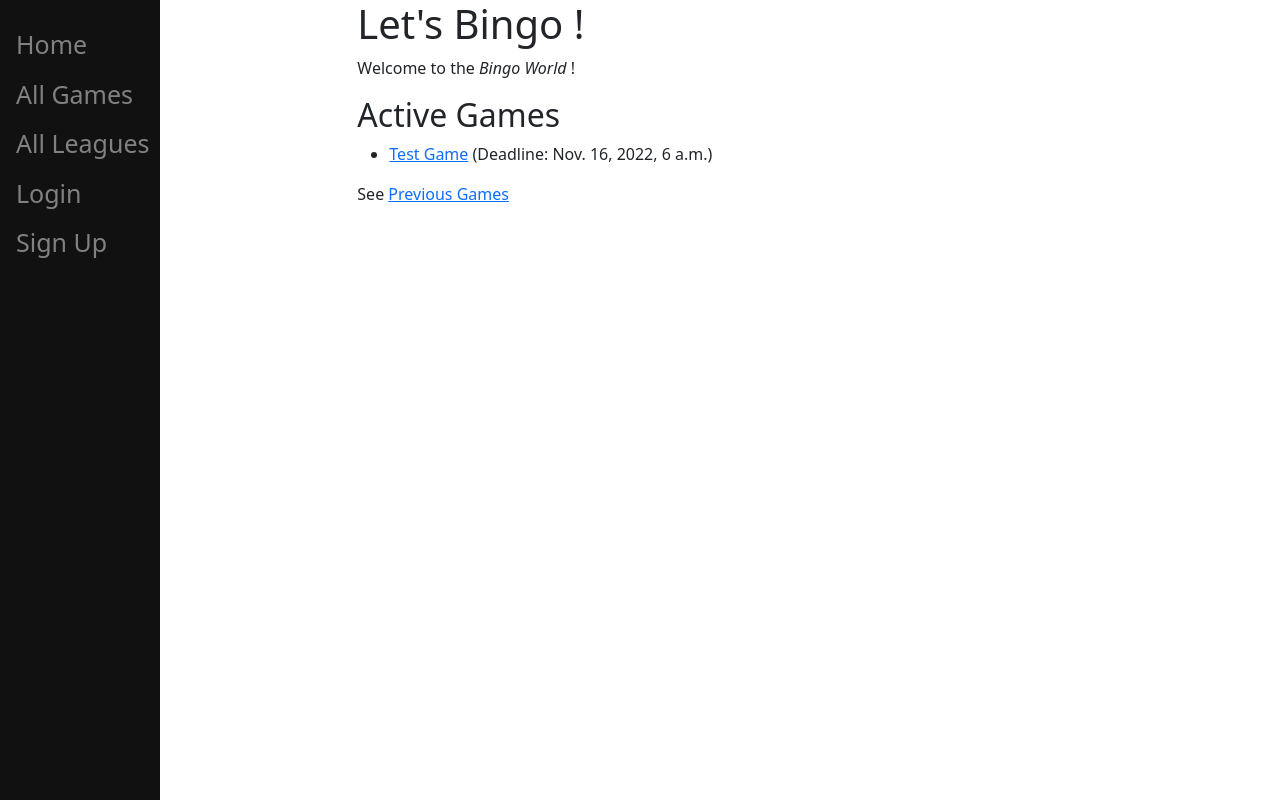
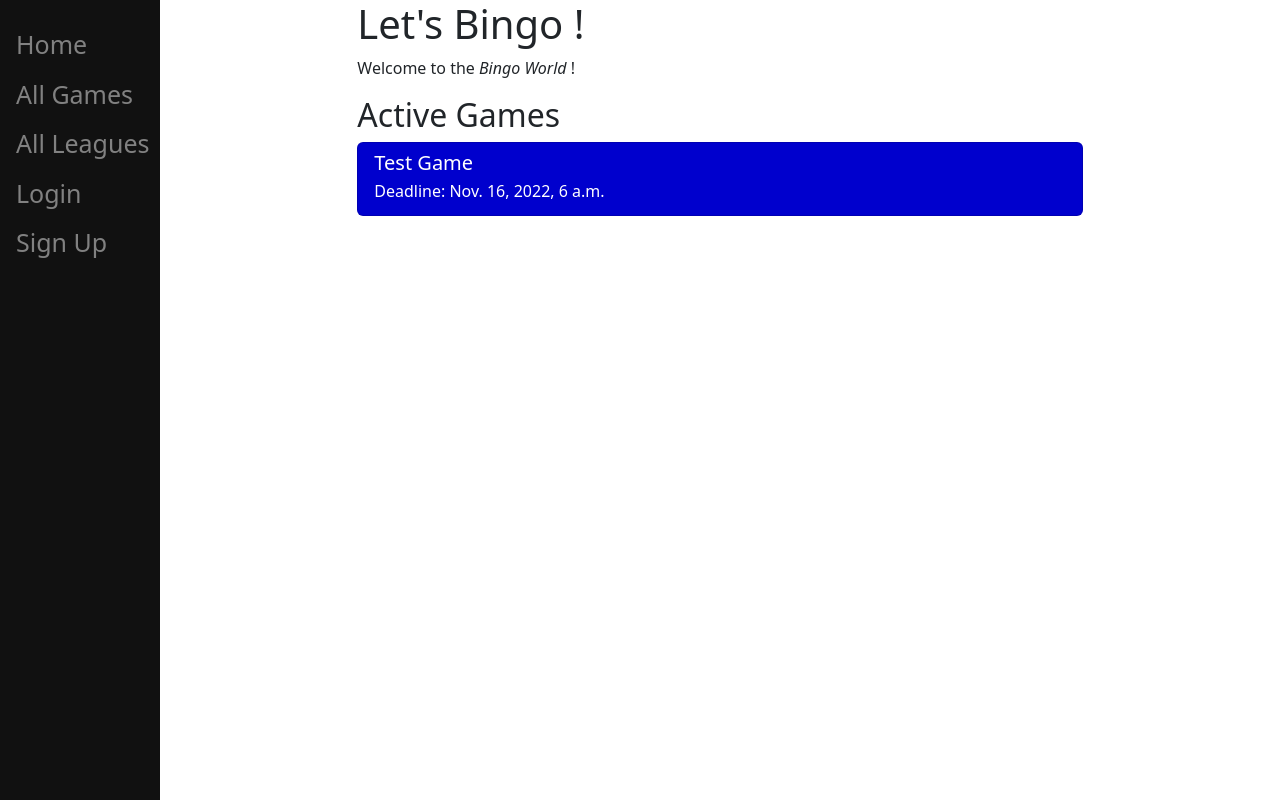
Before and after one commit to ashwinss3/BingoGame, a Django app: page /bingo/v1/ in a window 1280 px wide. Run offline with Django 4.2, Linux system fonts and the light colour scheme; data comes from the database, SQL or seed files in the repository; some libraries are stand-ins or nearby versions.

Commit message:
Home page updated

```diff
--- a/bingo/static/css/styles.css
+++ b/bingo/static/css/styles.css
@@ -26,3 +26,19 @@
     margin-left:160px;
     padding: 0px 10px;
 }
+
+
+/*LIST GROUP START*/
+
+.list-group a {
+    color: white;
+    background-color: mediumblue;
+}
+
+.list-group a:hover {
+    color: #818181;
+    background-color: darkblue;
+}
+
+
+/*LIST GROUP END*/
--- a/bingo/templates/index.html
+++ b/bingo/templates/index.html
@@ -4,21 +4,26 @@
 <link rel="stylesheet" href="{% static 'css/styles.css' %}">
 
 {% block content %}
-  <h1>Let's Bingo !</h1>
+    <h1>Let's Bingo !</h1>
     <p>Welcome to the <em>Bingo World</em> !</p>
     <h2>Active Games</h2>
     {% if active_games %}
-        <ul>
+
+        <div class="list-group">
             {% for game in active_games %}
-                <li>
-                    <a href="{{ game.user_game_url }}">{{ game.name }}</a> (Deadline: {{ game.end_time }})
-                </li>
+
+                <a href="{{ game.user_game_url }}" class="list-group-item list-group-item-action">
+                    <div class="d-flex w-100 justify-content-between">
+                        <h5 class="mb-1">{{ game.name }}</h5>
+                    </div>
+                    <p class="mb-1">Deadline: {{ game.end_time }}</p>
+                </a>
+
             {% endfor %}
-        </ul>
+        </div>
     {% else %}
         <p>No Active Games. </p>
     {% endif %}
-
-    See <a href="{% url 'user-games' %}">Previous Games</a>
-
+{#    BELOW TO SHOW PREVIOUS GAMES  #}
+{#    <a class="btn btn-primary" href="{% url 'user-games' %}" role="button">Previous Games</a>#}
 {% endblock %}
```
